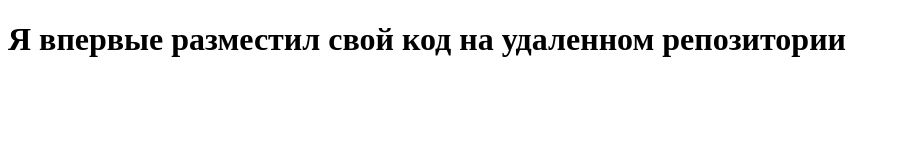
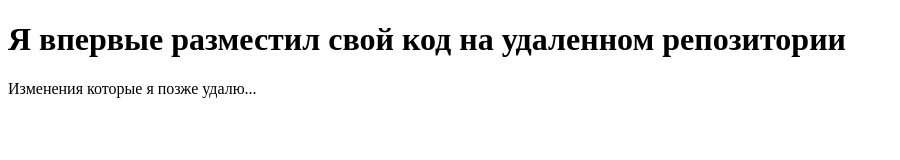
Before and after one commit to kesh122/test_repo, a plain HTML site: page index.html in a window 1280 px wide. Shown: the whole page, without its empty margins (0-900 px from the left). Drawn offline with Linux system fonts and the light colour scheme.

Commit message:
Ошибочные изменения

```diff
--- a/index.html
+++ b/index.html
@@ -7,7 +7,7 @@
 </head>
 <body>
     <h1>Я впервые разместил свой код на удаленном репозитории</h1>
-
+<p>Изменения которые я позже удалю...</p>
 
 </body>
 </html>
```
